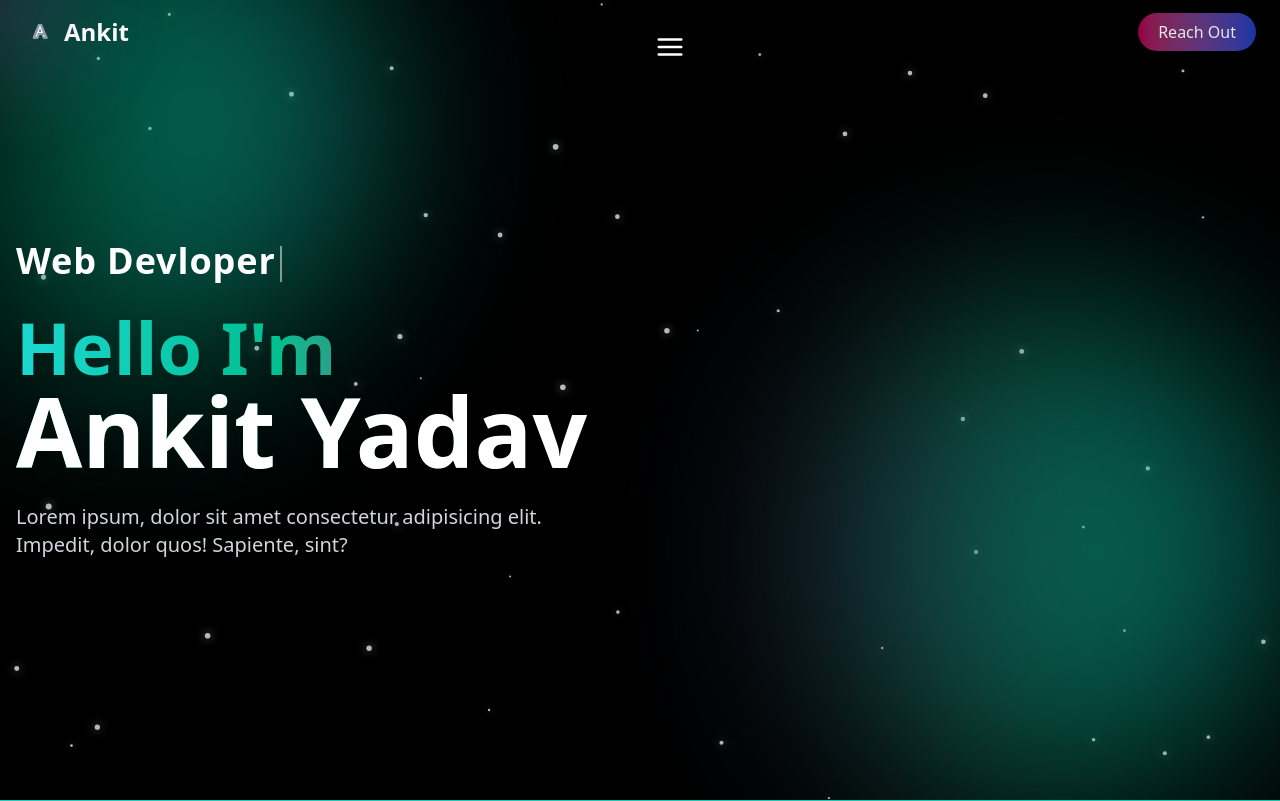
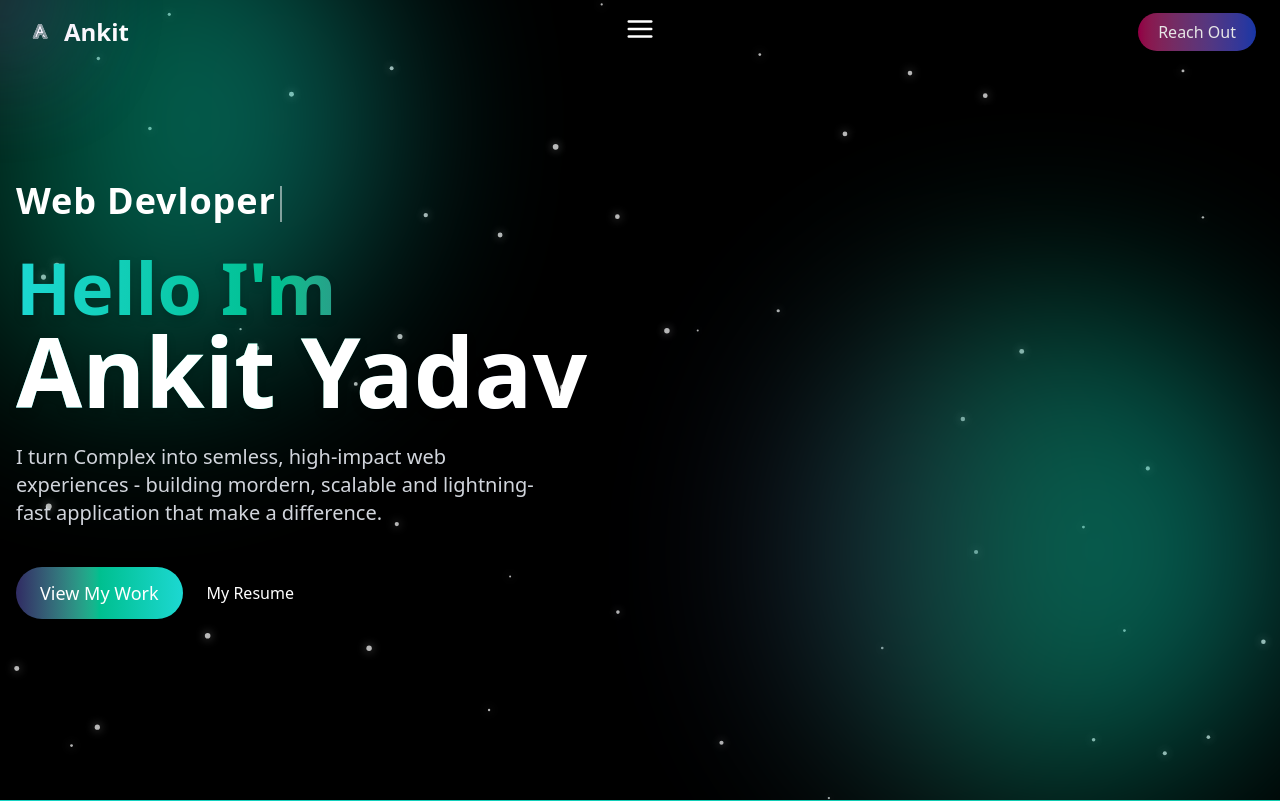
Before and after one commit to ankit-yadav90/My-Portfolio, a React (Vite) app in the folder Portfolio/: page / in a window 1280 px wide. Shown: the top 801 px of the page. Built offline with nearby package versions, Linux system fonts and the light colour scheme.

Commit message:
modifiy home page

```diff
--- a/Portfolio/src/App.jsx
+++ b/Portfolio/src/App.jsx
@@ -1,6 +1,5 @@
 import Navbar from "./components/Navbar"
 import CoustomCursor from "./components/CoustomCursor"
-// import ParticalesBackground from "./components/ParticalesBackground"
 import Home from "./sections/Home"
 import About from "./sections/About"
 import Skills from './sections/Skills'
@@ -14,7 +13,6 @@ export default function App(){
   return(
     <div className="relative gradient text-white">
       <CoustomCursor></CoustomCursor>
-      {/* <ParticalesBackground></ParticalesBackground> */}
        <Navbar></Navbar>
        <Home></Home>
        <About></About>
@@ -24,8 +22,6 @@ export default function App(){
        <Testmonials></Testmonials>
        <Contact></Contact>
        <Footer></Footer>
-
-       keuch bhi
     </div>
   )
 }
--- a/Portfolio/src/components/Navbar.jsx
+++ b/Portfolio/src/components/Navbar.jsx
@@ -7,7 +7,7 @@ const Navbar = () => {
 
   const [menuOpen, setmenuOpen] = useState(false);
   const [visible, setvisible] = useState(true);
-  const [forVisible, setforVisible] = useState();
+  const [forVisible, setforVisible] = useState(false);
 
   const lastScrollY = useRef(0);
   const timerId = useRef(null);
@@ -33,7 +33,7 @@ const Navbar = () => {
 
   useEffect(() =>{
     const handleScroll = () =>{
-      if(forceVisbls){
+      if(forVisible){
         setforVisible(true);
         return
       }
@@ -59,7 +59,7 @@ const Navbar = () => {
 
   return (
     <div >
-      <nav className={`fixed top-0 left-0 w-full flex items-center justify-between px-6 py-4 z-50 transition-transform duration-300 ${visible ? "translate-y-0" : "translate-y-full"}`}>
+      <nav className={`fixed top-0 left-0 w-full flex items-center justify-between px-6 py-4 z-50 transition-transform duration-300 ${visible ? "translate-y-0" : "-translate-y-full"}`}>
 
       <div className='flex items-center space-x-2'>
         <img src={Logo} alt="logo" className='w-8 h-8' />
@@ -68,9 +68,9 @@ const Navbar = () => {
         </div>
       </div>
 
-    <div className='block lg:absolute lg:left-1/2 lg:transform lg:translate-1/2'>
+    <div className='block lg:absolute lg:left-1/2 lg:transform lg:-translate-x-1/2'>
       <button onClick={() => setmenuOpen(true)}
-        className='text-white text-3xl focus-outline-none'
+        className='text-white text-3xl focus:outline-none'
         aria-label= "openMenu">
         <FiMenu />
       </button>
--- a/Portfolio/src/sections/Home.jsx
+++ b/Portfolio/src/sections/Home.jsx
@@ -94,8 +94,23 @@ const Home = () => {
           animate={{opacity:1 , y:0}}
           transition={{delay:0.4 , duration:0.8}}
           >
-            Lorem ipsum, dolor sit amet consectetur adipisicing elit. Impedit, dolor quos! Sapiente, sint?
+            I turn Complex into semless, high-impact web experiences - building mordern, scalable and lightning-fast application that make a difference.
           </motion.p>
+
+          <motion.div className='mt-10 flex flex-wrap items-center justify-center lg:justify-start gap-6'
+          initial={{opacity:0}}
+          animate={{opacity:1}}
+          transition={{delay:0.8, duration:0.8}}
+          >
+            <a href="#projects"
+            className='px-6 py-3 rounded-full font-medium text-lg text-white
+            bg-gradient-to-r from-[#302b63] via-[#00bf8f] to-[#1cd8d2]
+            shadow-lg hover:scale-105 transition-all'
+
+            >View My Work</a>
+            <a href="">My Resume</a>
+
+          </motion.div>
 
         </div>
       </div>
```
